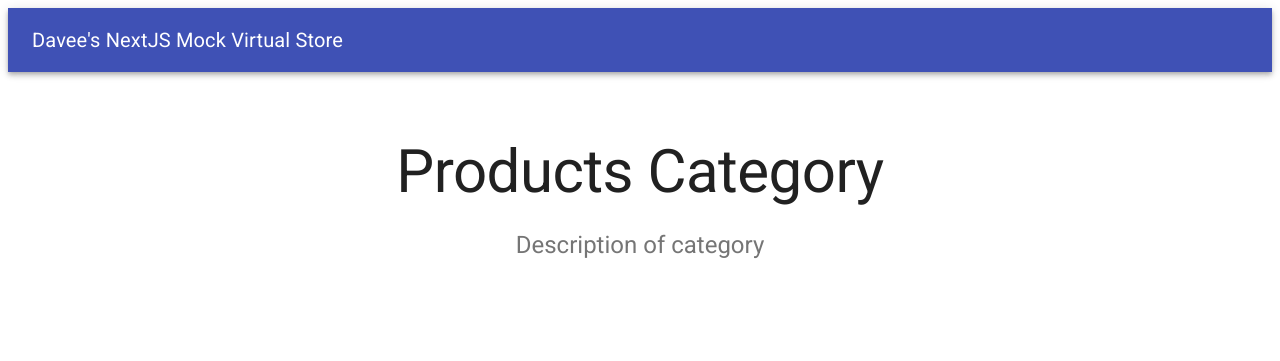
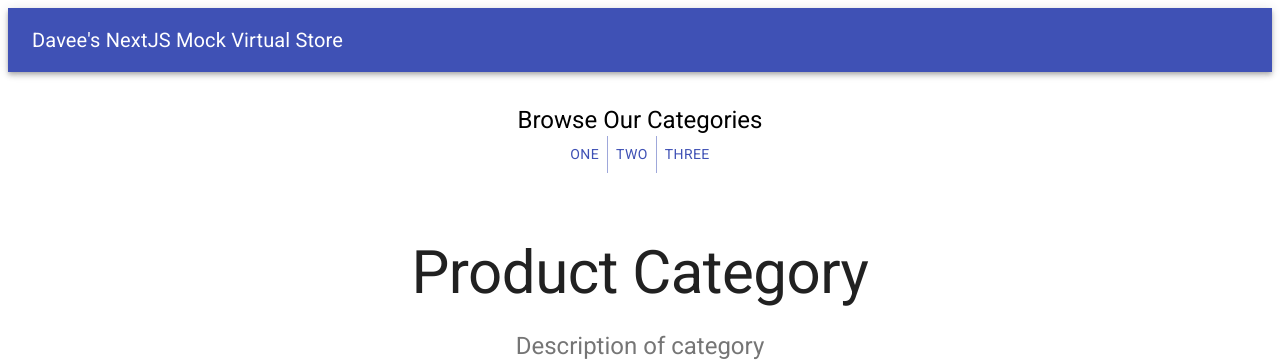
Before and after one commit to daveeS987/628prac-fe, a Next.js app: page / in a window 1280 px wide. Shown: the top 361 px of the page. Built offline with nearby package versions, Linux system fonts and the light colour scheme.

Commit message:
finished basic wiring of css. still have issues with css not populating consistenly with rerenders

```diff
--- a/components/Category/Category.js
+++ b/components/Category/Category.js
@@ -24,7 +24,7 @@ function SelectCategories() {
             color="textPrimary"
             gutterBottom
           >
-            Products Category
+            Product Category
           </Typography>
           <Typography
             variant="h5"
--- a/components/SelectCategory.js/SelectCategory.js
+++ b/components/SelectCategory.js/SelectCategory.js
@@ -0,0 +1,31 @@
+import React from 'react';
+import { makeStyles, Typography, ButtonGroup, Button } from '@material-ui/core';
+
+const useStyles = makeStyles({
+  root: {
+    display: 'flex',
+    flexDirection: 'column',
+    alignItems: 'center',
+    marginTop: '2rem',
+  },
+});
+
+function SelectCategory() {
+  const classes = useStyles();
+  return (
+    <div className={classes.root}>
+      <Typography variant="h5">Browse Our Categories</Typography>
+      <ButtonGroup
+        variant="text"
+        color="primary"
+        aria-label="text primary button group"
+      >
+        <Button>One</Button>
+        <Button>Two</Button>
+        <Button>Three</Button>
+      </ButtonGroup>
+    </div>
+  );
+}
+
+export default SelectCategory;
--- a/pages/index.js
+++ b/pages/index.js
@@ -1,6 +1,7 @@
 import React from 'react';
 import CssBaseline from '@material-ui/core/CssBaseline';
 import Layout from '../components/Layout/Layout';
+import SelectCategory from '../components/SelectCategory.js/SelectCategory';
 import Category from '../components/Category/Category';
 import Products from '../components/Products/Products';
 
@@ -9,6 +10,7 @@ export default function Home() {
     <React.Fragment>
       {/* <CssBaseline /> */}
       <Layout>
+        <SelectCategory />
         <Category />
         <Products />
       </Layout>
```
